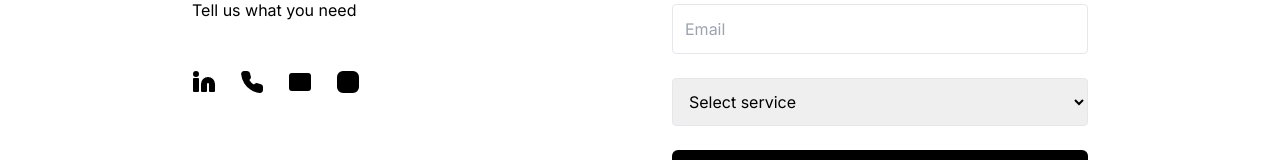
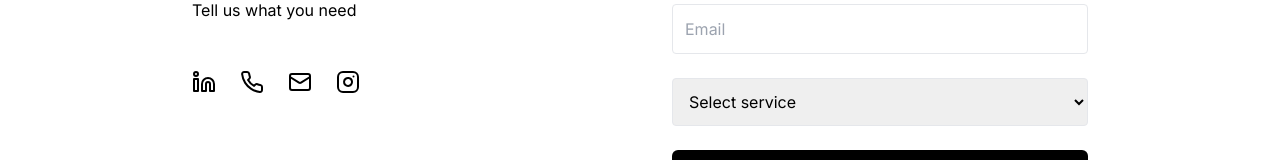
Before and after one commit to TMoyo22/ta-pixel-studio, a React (Vite) app: page /contact in a window 1280 px wide. Shown: the part 546-706 px from the top of the page. Built offline with nearby package versions, Linux system fonts and the light colour scheme; a web font is replaced by a local one.

Commit message:
Updated team.tsx and contact.tsx

```diff
--- a/src/components/contact/SocialLinks.tsx
+++ b/src/components/contact/SocialLinks.tsx
@@ -3,17 +3,17 @@ import { Mail, Phone, Linkedin, Instagram } from 'lucide-react';
 export function SocialLinks() {
   return (
     <div className="flex gap-6 mt-12">
-      <a href="#" className="text-black hover:text-primary-blue">
-        <Linkedin strokeWidth={2} fill="currentColor" />
+      <a href="#" className="text-black hover:text-gray-500">
+        <Linkedin strokeWidth={2} fill="none" />
       </a>
-      <a href="#" className="text-black hover:text-primary-blue">
-        <Phone strokeWidth={2} fill="currentColor" />
+      <a href="#" className="text-black hover:text-gray-500">
+        <Phone strokeWidth={2} fill="none" />
       </a>
-      <a href="#" className="text-black hover:text-primary-blue">
-        <Mail strokeWidth={2} fill="currentColor" />
+      <a href="#" className="text-black hover:text-gray-500">
+        <Mail strokeWidth={2} fill="none" />
       </a>
-      <a href="#" className="text-black hover:text-primary-blue">
-        <Instagram strokeWidth={2} fill="currentColor" />
+      <a href="#" className="text-black hover:text-gray-500">
+        <Instagram strokeWidth={2} fill="none" />
       </a>
     </div>
   );
--- a/src/components/home/Hero.tsx
+++ b/src/components/home/Hero.tsx
@@ -7,7 +7,7 @@ export function Hero() {
         style={{ backgroundImage: "url('/src/assets/home_hero.jpg')" }}
       >
         <div className="container mx-auto px-6 text-center">
-          <h1 className="font-jacques text-5xl mb-4">
+          <h1 className="font-jacques text-5xl mb-7">
             Welcome to T&A Pixel Studio
           </h1>
           <p className="text-xl mb-8 max-w-2xl mx-auto">
--- a/src/components/home/Testimonials.tsx
+++ b/src/components/home/Testimonials.tsx
@@ -43,7 +43,7 @@ export function Testimonials() {
             <ChevronLeft size={24} />
           </button>
 
-          <div className="bg-white p-6 rounded-lg shadow mx-12 items-center">
+          <div className="bg-white p-6 rounded-lg shadow mx-12 ">
             <p className="mb-4 text-lg">{testimonials[currentIndex].text}</p>
             <p className="font-semibold">{testimonials[currentIndex].author}</p>
             <p className="text-gray-600">{testimonials[currentIndex].company}</p>
--- a/src/pages/Team.tsx
+++ b/src/pages/Team.tsx
@@ -39,7 +39,7 @@ export function Team() {
                     href={member.linkedin}
                     target="_blank"
                     rel="noopener noreferrer"
-                    className="text-primary-blue hover:text-secondary-blue"
+                    className="text-primary-blue hover:text-gray-500"
                   >
                     <Linkedin size={24} />
                   </a>
```
